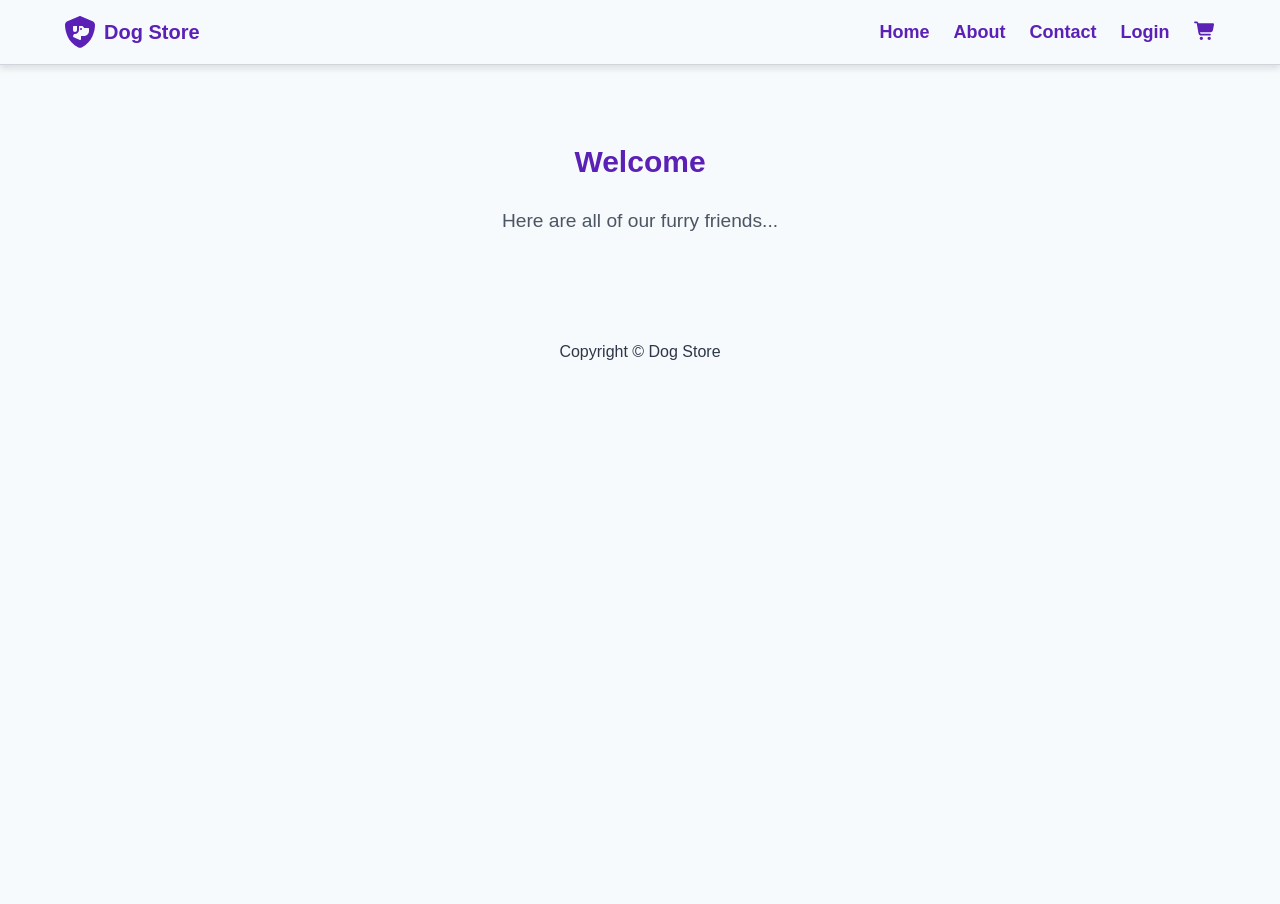
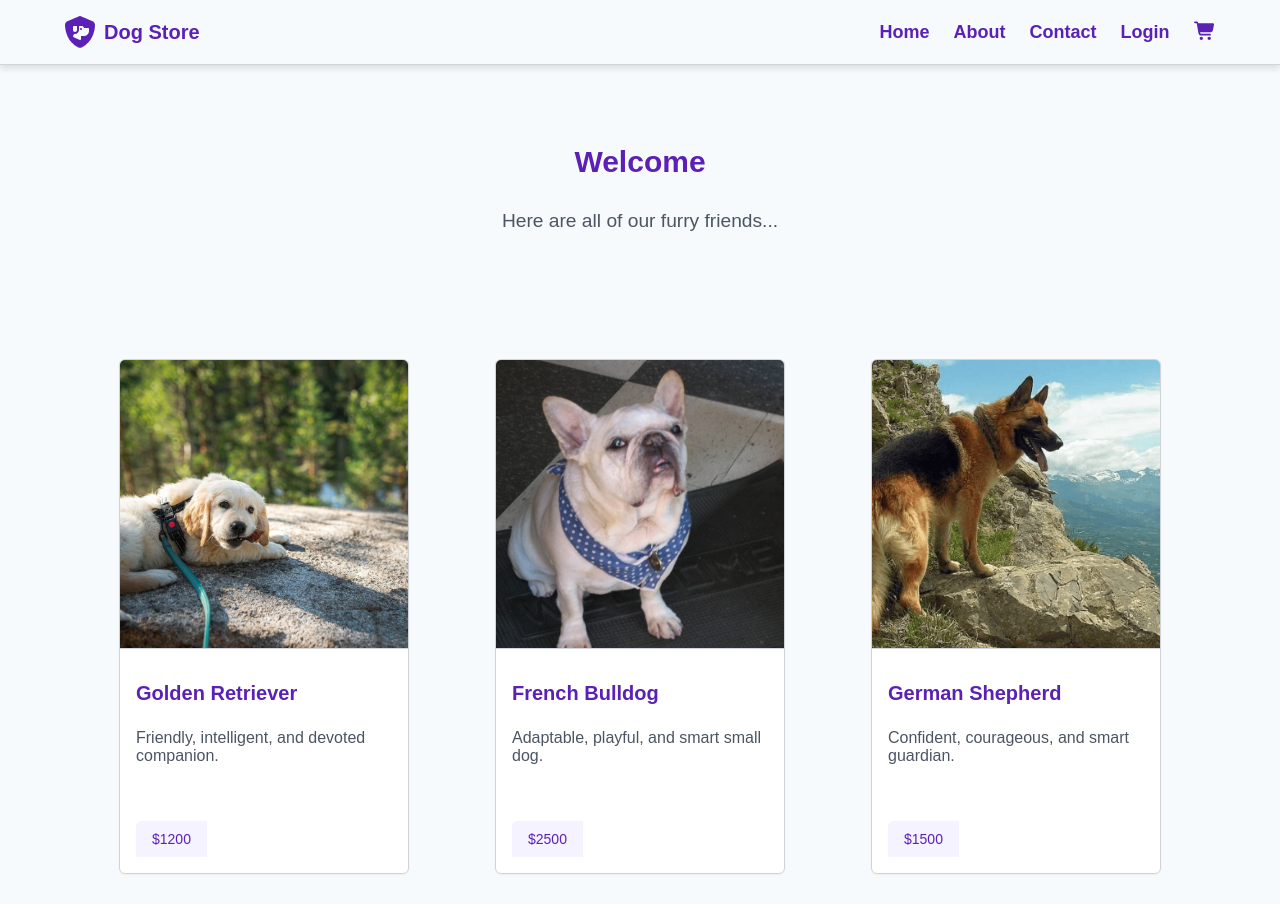
Before and after one commit to ThePaladinDev/mystore-ui, a React (Vite) app: page / in a window 1280 px wide. Shown: the top 904 px of the page. Before the commit the page ends 800 px from the top, so only its background shows below. Built offline with nearby package versions, Linux system fonts and the light colour scheme.

Commit message:
Add ProductListings, ProductCard, Price components

```diff
--- a/src/components/Home.jsx
+++ b/src/components/Home.jsx
@@ -1,4 +1,6 @@
 import PageHeading from './PageHeading';
+import ProductListings from './ProductListings';
+import products from '../data/products';
 
 const Home = () => {
   return (
@@ -6,6 +8,7 @@ const Home = () => {
       <PageHeading title="Welcome">
         Here are all of our furry friends...
       </PageHeading>
+      <ProductListings products={products} />
     </div>
   );
 };
--- a/src/components/PageTitle.jsx
+++ b/src/components/PageTitle.jsx
@@ -1,4 +1,5 @@
 const PageTitle = ({ title }) => {
   return <h1 className="page-title">{title}</h1>;
 };
+
 export default PageTitle;
--- /dev/null
+++ b/src/components/Price.jsx
@@ -0,0 +1,10 @@
+const Price = ({ currency, price }) => {
+  return (
+    <>
+      {currency}
+      <span>{price}</span>
+    </>
+  );
+};
+
+export default Price;
--- /dev/null
+++ b/src/components/ProductCard.jsx
@@ -0,0 +1,29 @@
+import Price from './Price';
+
+const ProductCard = ({ product }) => {
+  return (
+    <div className="product-card">
+      <div className="product-card-image-container">
+        {/* Image */}
+        <img
+          src={product.imageUrl}
+          alt={product.name}
+          className="product-card-image"
+        />
+      </div>
+      {/* Details */}
+      <div className="product-card-details">
+        <h2 className="product-card-title">{product.name}</h2>
+        <p className="product-card-description">{product.description}</p>
+        {/* Footer */}
+        <div className="product-card-footer">
+          <div className="product-card-price">
+            <Price currency="$" price={product.price} />
+          </div>
+        </div>
+      </div>
+    </div>
+  );
+};
+
+export default ProductCard;
--- /dev/null
+++ b/src/components/ProductListings.jsx
@@ -0,0 +1,19 @@
+import ProductCard from './ProductCard';
+
+const ProductListings = ({ products }) => {
+  return (
+    <div className="product-listings-container">
+      <div className="product-listings-grid">
+        {products.length > 0 ? (
+          products.map((product) => {
+            return <ProductCard key={product.productId} product={product} />;
+          })
+        ) : (
+          <p className="product-listings-empty">No dogs found :(</p>
+        )}
+      </div>
+    </div>
+  );
+};
+
+export default ProductListings;
--- a/src/main.css
+++ b/src/main.css
@@ -113,7 +113,8 @@ body {
 }
 
 /* Body */
-.home-container {
+.home-container,
+.product-listings-container {
   max-width: 1152px;
   margin: 0 auto;
   padding: 2rem 1.5rem;
@@ -141,6 +142,107 @@ body {
   color: #4b5563;
 }
 
+.product-card {
+  width: 18rem;
+  border-radius: 0.375rem;
+  margin: 0 auto;
+  border: 1px solid var(--border-color);
+  box-shadow: 0 1px 2px var(--shadow-color);
+  overflow: hidden;
+  display: flex;
+  flex-direction: column;
+  background-color: var(--card-bg);
+  transition: box-shadow 0.3s ease;
+}
+
+.product-card:hover {
+  box-shadow: 0 4px 6px var(--hover-shadow-color);
+}
+
+.product-card-image-container {
+  position: relative;
+  width: 100%;
+  height: 18rem;
+  border-bottom: 1px solid var(--border-color);
+}
+
+.product-card-image {
+  width: 100%;
+  height: 100%;
+  object-fit: cover;
+  transition: transform 0.5s ease-in-out;
+}
+
+.product-card-image:hover {
+  transform: scale(1.1);
+}
+
+.product-card-details {
+  height: 12rem;
+  padding: 1rem;
+  display: flex;
+  flex-direction: column;
+}
+
+.product-card-title {
+  font-size: 1.25rem;
+  font-weight: 600;
+  color: var(--primary-color);
+  margin-bottom: 0.5rem;
+}
+
+.product-card-description {
+  font-size: 1rem;
+  color: #4b5563;
+  margin-bottom: 1rem;
+}
+
+.product-card-footer {
+  display: flex;
+  align-items: center;
+  justify-content: space-between;
+  margin-top: auto;
+}
+
+.product-card-price {
+  --tw-bg-opacity: 1;
+  background-color: rgb(245 243 255 / var(--tw-bg-opacity, 1));
+  --tw-text-opacity: 1;
+  color: rgb(91 33 182 / var(--tw-text-opacity, 1));
+  font-weight: 500;
+  font-size: 0.875rem;
+  line-height: 1.25rem;
+  padding: 0.5rem 1rem;
+  border-radius: 0.375rem 0 0 0;
+}
+
+.product-listings-grid {
+  display: grid;
+  grid-template-columns: 1fr;
+  gap: 2rem 1.5rem;
+  padding: 3rem 0;
+}
+
+@media (min-width: 640px) {
+  .product-listings-grid {
+    grid-template-columns: repeat(2, 1fr);
+  }
+}
+
+@media (min-width: 1024px) {
+  .product-listings-grid {
+    grid-template-columns: repeat(3, 1fr);
+  }
+}
+
+.product-listings-empty {
+  text-align: center;
+  font-family: var(--font-family);
+  font-weight: var(--font-weight-bold);
+  font-size: var(--font-size-lg);
+  color: var(--primary-color);
+}
+
 /* Footer */
 .footer {
   display: flex;
```
